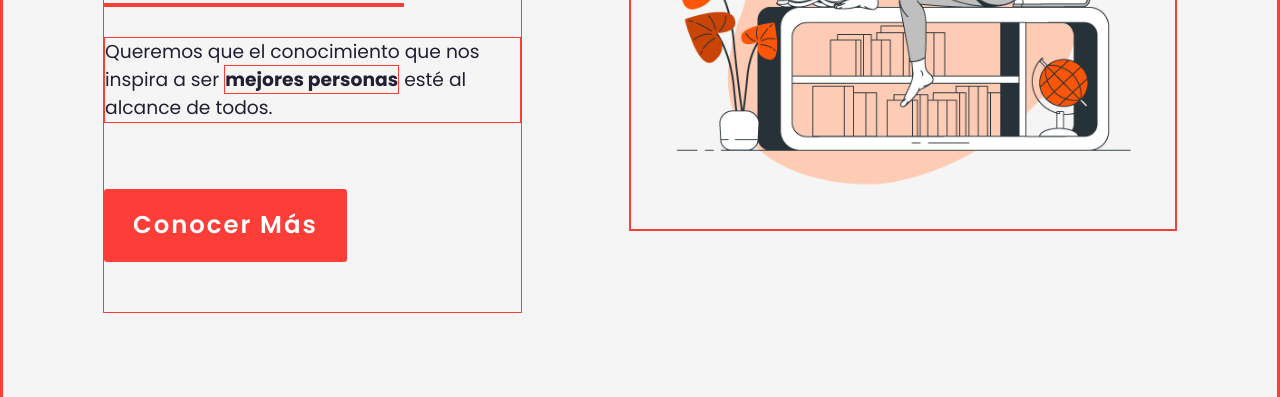
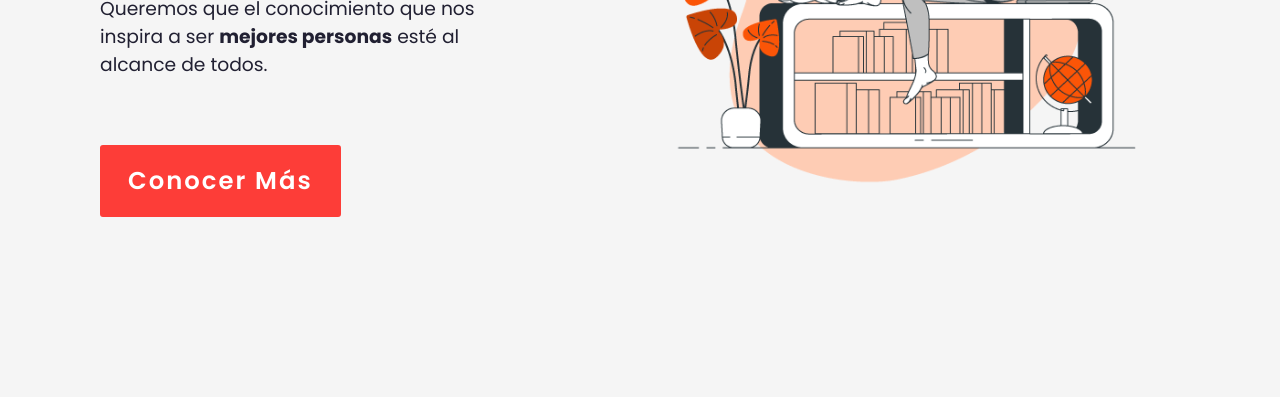
Before and after one commit to FrancoRaya/brainials, a website: page index.html in a window 1280 px wide. Shown: the part 497-894 px from the top of the page. Drawn offline with nearby package versions, Linux system fonts and the light colour scheme.

Commit message:
style.css: borde rojo comentado

```diff
--- a/css/style.css
+++ b/css/style.css
@@ -4,7 +4,7 @@
     background-color: #f5f5f5;
     margin: 0;
     padding: 0;
-    border: #fd3d38 solid 1px;
+/*     border: #fd3d38 solid 1px; */
 }
 
 
```
